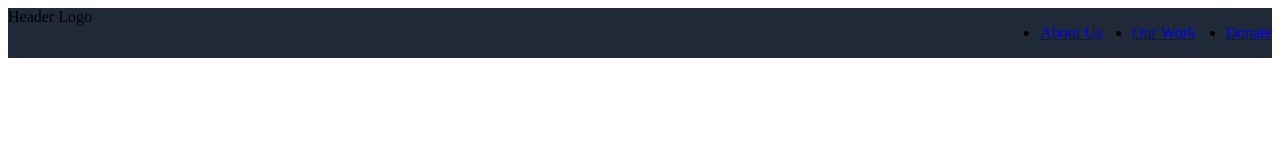
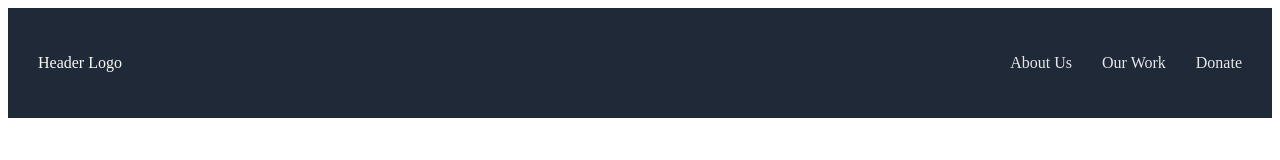
Before and after one commit to Kama95/Kalebalika-NGO, a plain HTML site: page index.html in a window 1280 px wide. Drawn offline with Linux system fonts and the light colour scheme.

Commit message:
Style header
added some styles to the header. aligned the header logo and removed
the dots from the links and also the under lines. also added padding to
the elements.

```diff
--- a/style.css
+++ b/style.css
@@ -1,6 +1,26 @@
-.header {display: flex;
+.header
+{display: flex;
 justify-content: space-between;
 background-color: #1F2937;}
 
-ul{display: flex;
-gap:30px;}
+ul
+{display: flex;
+
+gap:30px;
+list-style: none;}
+
+a
+{
+text-decoration: none;
+color: #e5e7eb;}
+
+.logo{
+    padding: 30px;
+    display: flex;
+
+    align-items: center;
+    color: #f9faf8;
+    text-align: center;
+}
+
+.links {padding: 30px;}
```
